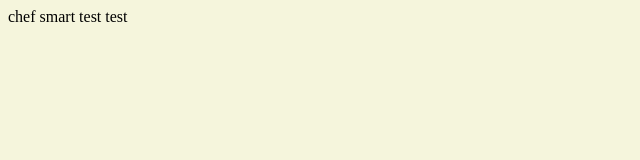
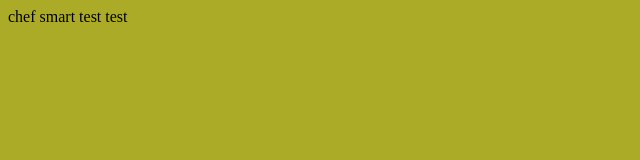
Before and after one commit to JodsintZ/SWPractice, a plain HTML site: page index.html in a window 1280 px wide. Shown: the whole page, without its empty margins (0-640 px from the left). Drawn offline with Linux system fonts and the light colour scheme.

Commit message:
commit to main

```diff
--- a/style.css
+++ b/style.css
@@ -1,3 +1,3 @@
 body {
-    background-color: beige;
+    background-color: rgb(171, 171, 39);
 }
```
